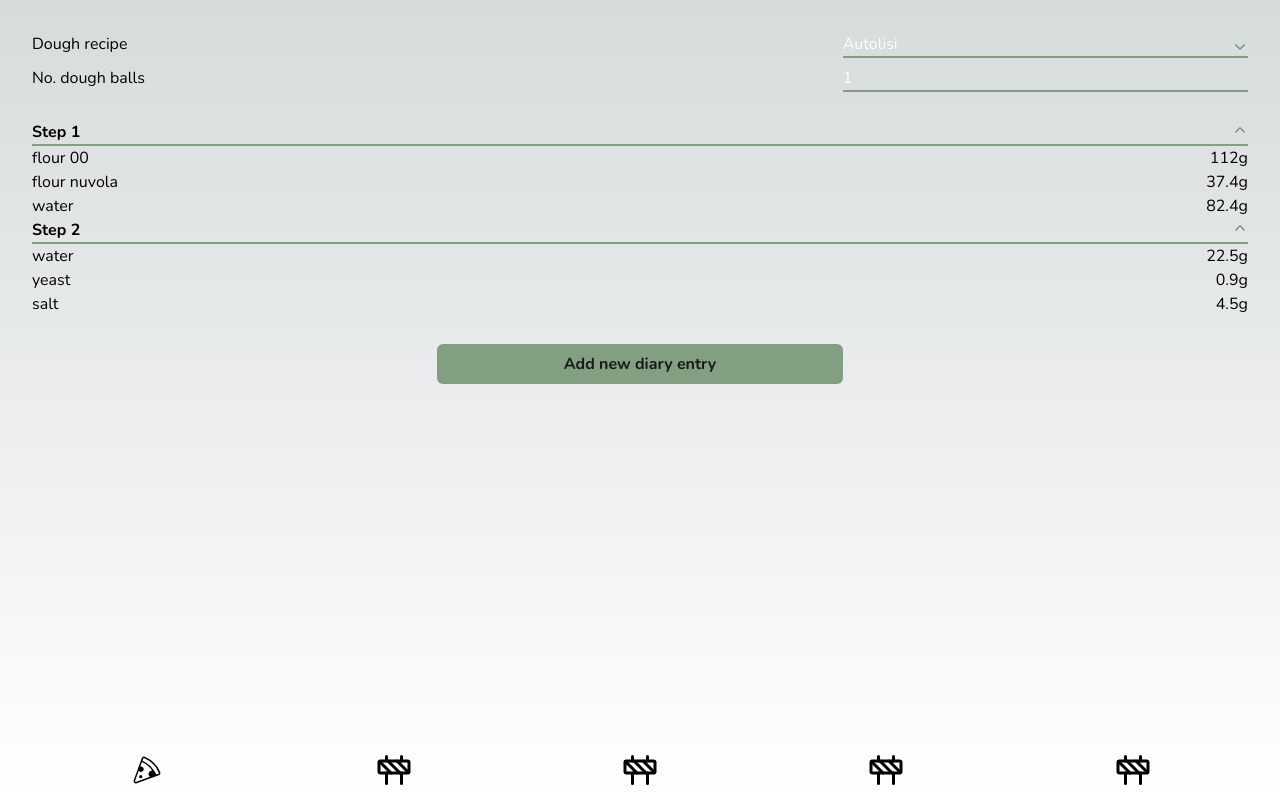
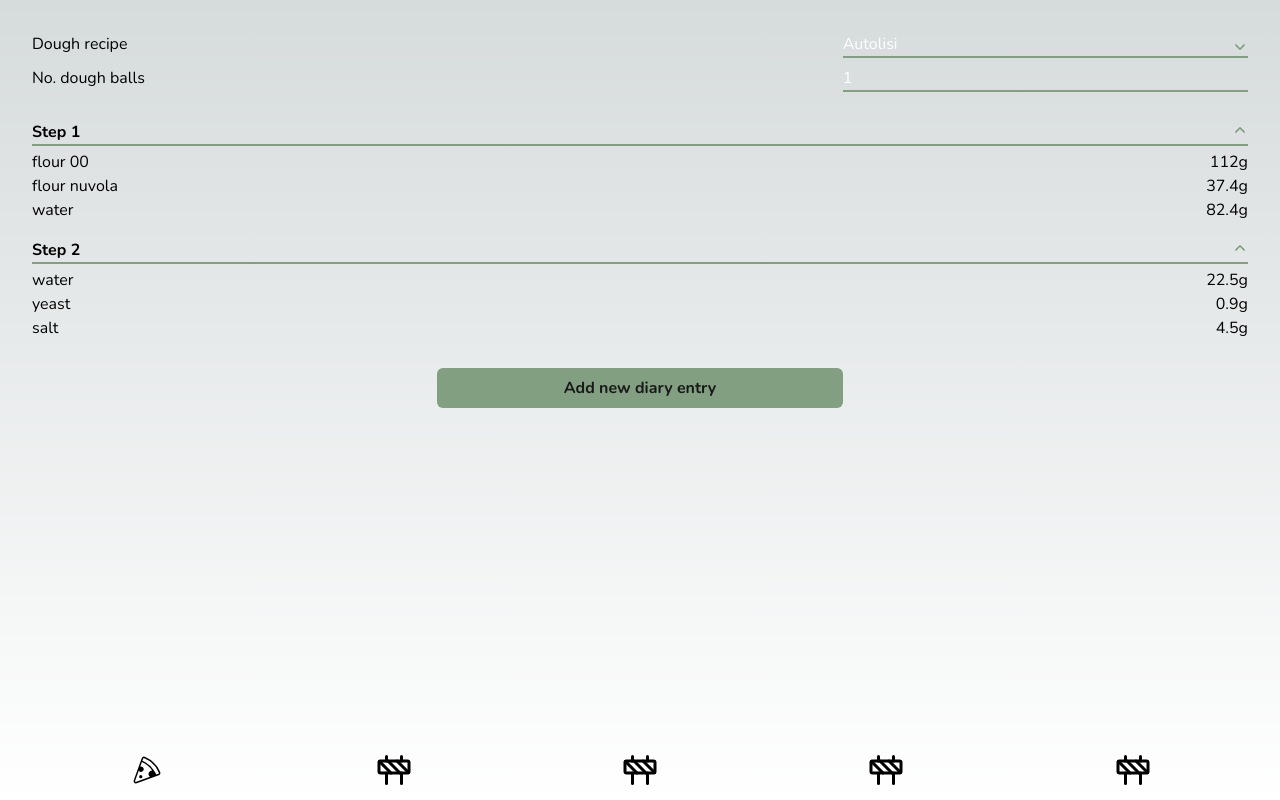
Before and after one commit to FbarcalaR/Pizza-Tracker, a Next.js app: page /pizza-calculator in a window 1280 px wide. Built offline with nearby package versions, Linux system fonts and the light colour scheme.

Commit message:
finish calculator styles

```diff
--- a/src/app/pizza-calculator/calculation-result/calculation-result.tsx
+++ b/src/app/pizza-calculator/calculation-result/calculation-result.tsx
@@ -8,9 +8,9 @@ type IProps = {
 
 export default function CalculationResult({ recipe }: IProps) {
   return (
-    <div className="w-full flex flex-col">
+    <div className="w-full flex flex-col gap-4">
       {recipe.steps.map((step) => (
-        <BlockSection key={step.title} title={step.title}>
+        <BlockSection key={step.title} title={step.title} className="w-full flex flex-col gap-1 cursor-pointer">
           {step.ingredients.map((ingredient) => (
             <Ingredient
               key={step.title + ingredient.ingredient}
--- a/src/app/pizza-calculator/page.tsx
+++ b/src/app/pizza-calculator/page.tsx
@@ -89,6 +89,7 @@ export default function PizzaCalculator() {
         onFormChange={handleFormChanged}
         defaultValues={{doughBallsAmount: 1, recipeId: recipes[0]?.id}}
       ></CalculationForm>
+
       {calculatedRecipe && <CalculationResult recipe={calculatedRecipe} />}
 
       <div className="w-1/3">
--- a/src/components/block-section/block-section.tsx
+++ b/src/components/block-section/block-section.tsx
@@ -4,12 +4,13 @@ import DropdownArrow from "../dropdown-arrow/dropdown-arrow";
 type IProps = {
   title: string;
   children: React.ReactNode;
+  className?: string;
 };
 
-export default function BlockSection({ title, children }: IProps) {
+export default function BlockSection({ title, children, className }: IProps) {
   const [isCollapsed, setIsCollapsed] = useState(false);
   return (
-    <div>
+    <div className={className}>
       <div
         onClick={() => setIsCollapsed((prev) => !prev)}
         className="w-full border-b-2 border-main-color relative"
```
